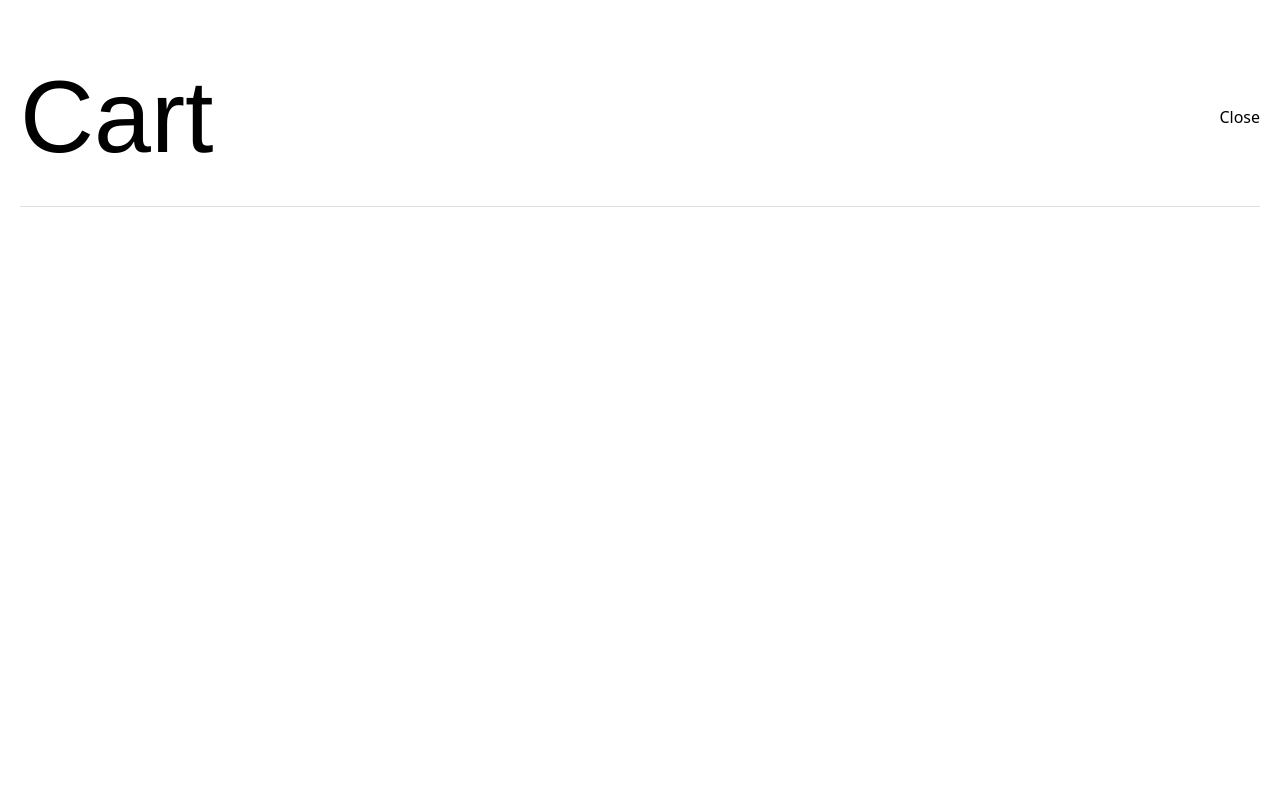
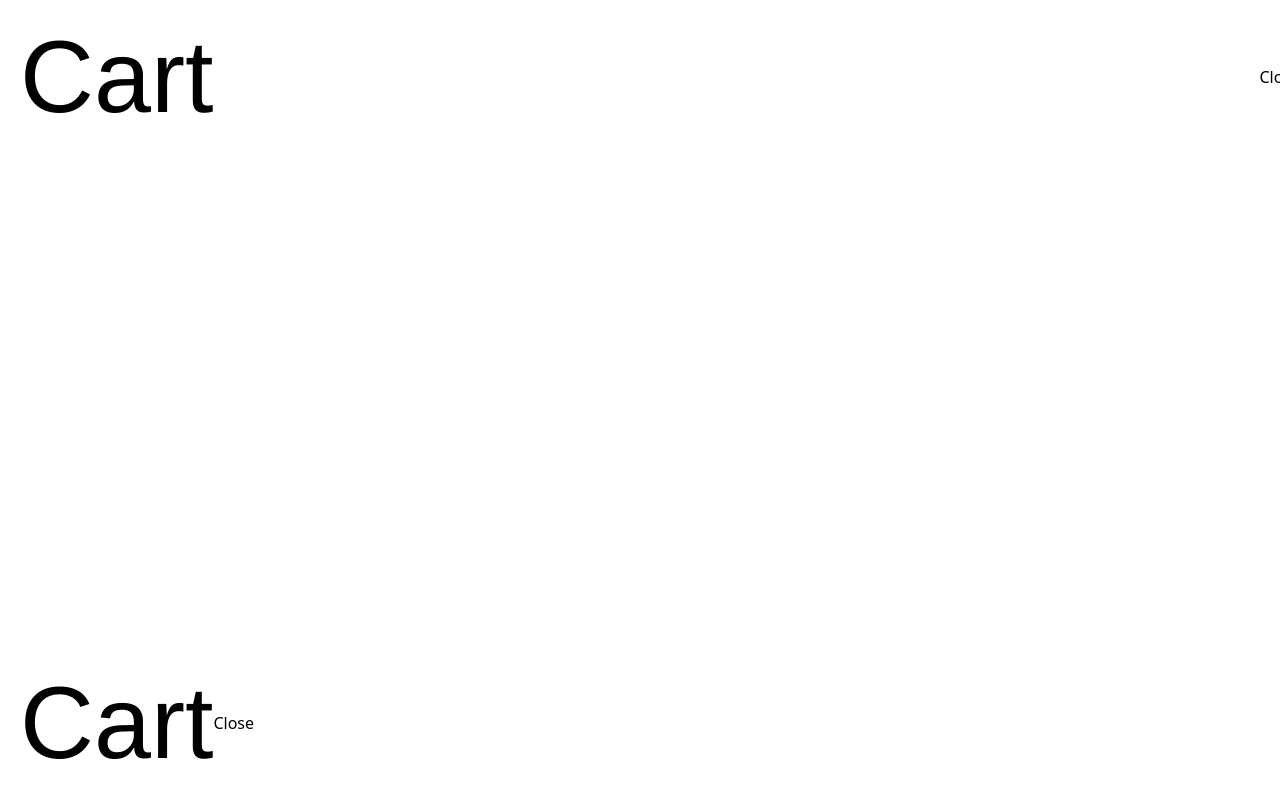
Before and after one commit to mb1mba/ohm-studio-clone, a React (Vite) app in the folder client/: page /register in a window 1280 px wide. Both pictures are taken after a click on the button "Cart". Built offline with nearby package versions, Linux system fonts and the light colour scheme; a web font is replaced by a local one.

Commit message:
Fixed position issues

```diff
--- a/client/src/components/Accordion/AccordionHeader.jsx
+++ b/client/src/components/Accordion/AccordionHeader.jsx
@@ -8,7 +8,7 @@ const AccordionHeader = ({ title, index, children }) => {
     <>
       <div
         onClick={() => setToggle(index)}
-        className="flex justify-between items-center relative  py-5 cursor-pointer"
+        className="flex justify-between items-center   py-5 cursor-pointer"
       >
         <p className=" font-helvetica text-lg ">{title}</p>
         <svg
--- a/client/src/components/Reveal/TextReveal/TextReveal.jsx
+++ b/client/src/components/Reveal/TextReveal/TextReveal.jsx
@@ -3,7 +3,7 @@ import { motion, useInView, useAnimation } from "framer-motion";
 
 const TextReveal = ({ children, width = "fit-content" }) => {
   return (
-    <div style={{ position: "relative", width, overflow: "hidden" }}>
+    <div style={{ width, overflow: "hidden" }}>
       <motion.div
         variants={{
           hidden: { opacity: 0, y: 100 },
--- a/client/src/layout/Header/Header.jsx
+++ b/client/src/layout/Header/Header.jsx
@@ -80,7 +80,7 @@ const Header = () => {
   return (
     <>
       {/* <CustomMenu /> */}
-      <header className="fixed w-full px-5 pt-10">
+      <header className="fixed w-full px-5 pt-10 top-0">
         <nav className="flex justify-between min-h-20 relative">
           <Button onClick={() => setIsMenuOpen((prev) => !prev)}>
             {isMenuOpen ? "Close" : "Menu"}
@@ -111,15 +111,13 @@ const Header = () => {
         )}
 
         {isCartOpen && (
-          <div className="absolute top-0 left-0 bg-white h-screen w-full  px-5 pt-10">
-            <div className="grid gap-3">
-              <div className="flex justify-between min-h-20 items-center">
-                <h3 className="text-[8vw] font-helvetica">Cart</h3>
-                <Button onClick={() => setIsCartOpen(false)}>Close</Button>
-              </div>
-              <Drawline />
+          <div className="absolute top-0 left-0 bg-white h-screen w-full  px-5 pt-10 ">
+            <div className=" fixed top-0 flex justify-between min-h-20 items-center w-full">
+              <h3 className="text-[8vw] font-helvetica">Cart</h3>
+              <Button onClick={() => setIsCartOpen(false)}>Close</Button>
             </div>
-            <div>
+
+            <div className="h-screen">
               {cart.map((item) => {
                 return (
                   <>
@@ -151,6 +149,12 @@ const Header = () => {
                 );
               })}
             </div>
+            <div className="grid gap-3 fixed bottom-0">
+              <div className="flex justify-between min-h-20 items-center">
+                <h3 className="text-[8vw] font-helvetica">Cart</h3>
+                <Button onClick={() => setIsCartOpen(false)}>Close</Button>
+              </div>
+            </div>
           </div>
         )}
       </header>
--- a/client/src/pages/Product/index.jsx
+++ b/client/src/pages/Product/index.jsx
@@ -57,7 +57,7 @@ const Product = () => {
 
         <div className=" pt-10 px-5 pb-16">
           <section className="grid col-auto">
-            <h1 className="pb-8 relative">
+            <h1 className="pb-8">
               <TextReveal>
                 <span className="font-garamond text-4xl leading-snug">
                   — Solid ash coffee table&nbsp;
@@ -80,7 +80,7 @@ const Product = () => {
               </TextReveal>
             </h1>
 
-            <div className="grid py-7 relative gap-1">
+            <div className="grid py-7  gap-1">
               <div className="flex justify-between">
                 <TextReveal>
                   <p>Price</p>
@@ -91,7 +91,7 @@ const Product = () => {
               </div>
               <Drawline />
             </div>
-            <div className="grid py-7 relative gap-1">
+            <div className="grid py-7  gap-1">
               <div className="flex justify-between">
                 <TextReveal>
                   <p>Color</p>
@@ -121,7 +121,7 @@ const Product = () => {
               <Drawline />
             </div>
 
-            <div className="flex justify-between py-7 relative">
+            <div className="flex justify-between py-7 ">
               <TextReveal>
                 <p>Delivery Time</p>
               </TextReveal>
```
